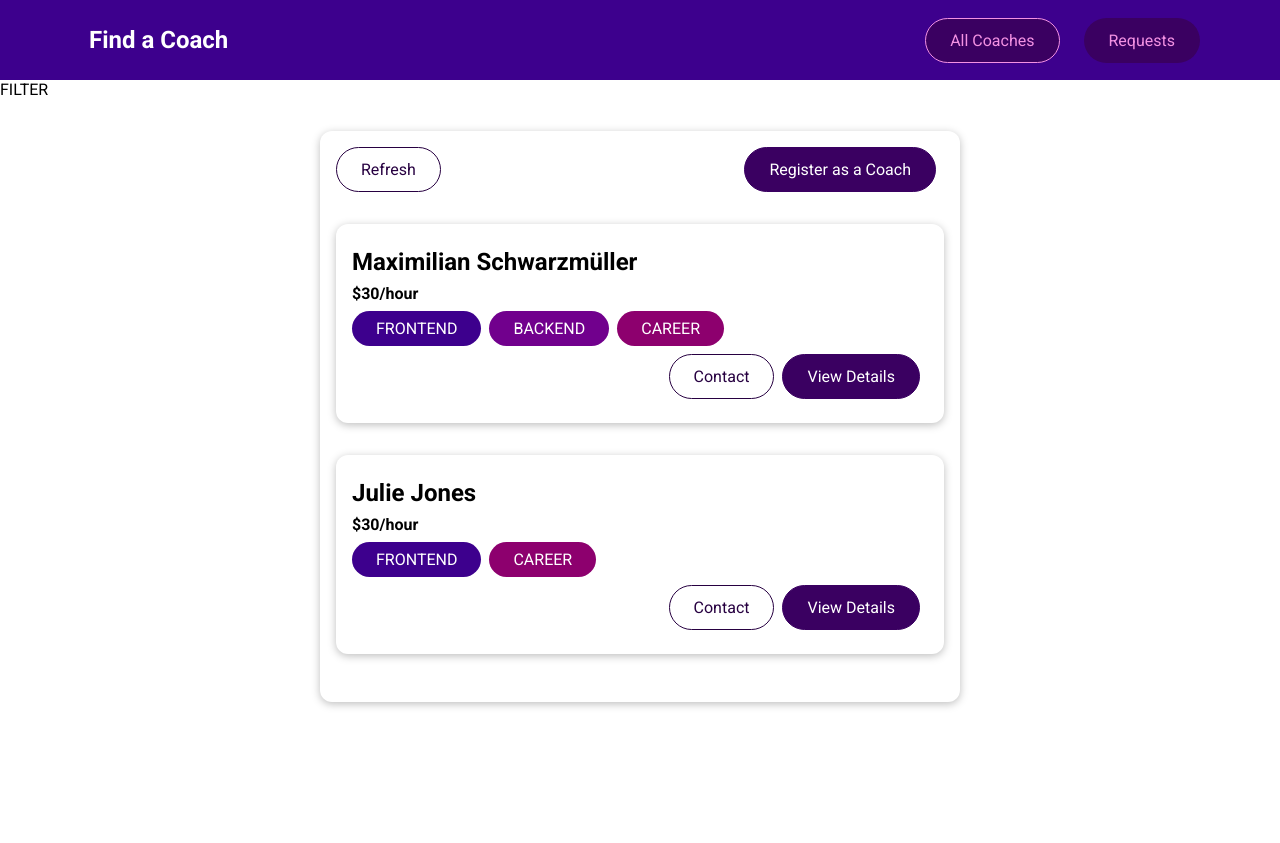
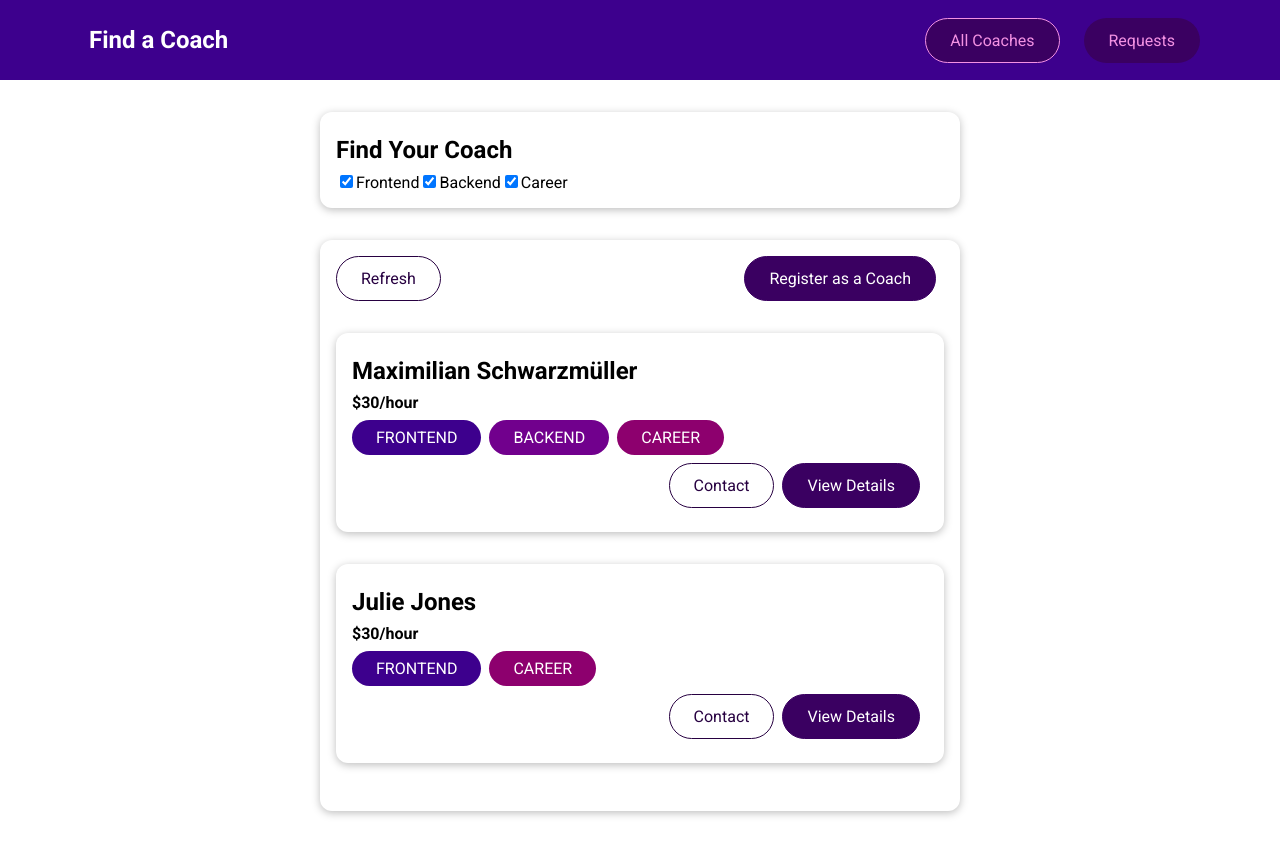
Before and after one commit to Morkachukzy/find-a-coach-web-app, a Vue app: page /coaches in a window 1280 px wide. Before the commit the page ends 800 px from the top, so only its background shows below. Built offline with nearby package versions, Linux system fonts and the light colour scheme.

Commit message:
Added Coaches Filter Component

```diff
--- /dev/null
+++ b/src/components/coaches/CoachFilter.vue
@@ -0,0 +1,64 @@
+<template>
+  <base-card>
+    <h2>Find Your Coach</h2>
+    <span class='filter-options'>
+    <input type='checkbox' id='frontend' checked @change='setFilter'>
+    <label for='backend'>Frontend</label>
+    <input type='checkbox' id='backend' checked @change='setFilter'>
+    <label for='frontend'>Backend</label>
+    <input type='checkbox' id='career' checked @change='setFilter'>
+    <label for='career'>Career</label>
+  </span>
+  </base-card>
+</template>
+
+<script>
+export default {
+  name: 'CoachFilter',
+  data() {
+    return {
+      filters: {
+        frontend: true,
+        backend: true,
+        career: true
+      }
+    };
+  },
+  emits: ['change-filter'],
+  methods: {
+    setFilter(event) {
+      const inputId = event.target.id;
+      const isActive = event.target.checked;
+      const updatedFilters = {
+        ...this.filters,
+        [inputId]: isActive
+      };
+      this.filters = updatedFilters;
+      this.$emit('change-filter', updatedFilters);
+    }
+  }
+};
+</script>
+
+<style scoped>
+h2 {
+  margin: 0.5rem 0;
+}
+
+.filter-option {
+  margin-right: 1rem;
+}
+
+.filter-option label,
+.filter-option input {
+  vertical-align: middle;
+}
+
+.filter-option label {
+  margin-left: 0.25rem;
+}
+
+.filter-option.active label {
+  font-weight: bold;
+}
+</style>
--- a/src/views/coaches/CoachList.vue
+++ b/src/views/coaches/CoachList.vue
@@ -1,6 +1,6 @@
 <template>
   <div>
-    <section>FILTER</section>
+    <coach-filter @change-filter='setFilters'></coach-filter>
     <base-card>
       <div class='controls'>
         <base-button mode='outline'>Refresh</base-button>
@@ -25,13 +25,43 @@
 
 <script>
 import { mapGetters } from 'vuex';
-import CoachItem from '@/components/coaches/CoachItem';
+import CoachItem from '../../components/coaches/CoachItem';
+import CoachFilter from '../../components/coaches/CoachFilter';
+
 
 export default {
   name: 'Coaches',
-  components: { CoachItem },
+  components: { CoachItem, CoachFilter },
   computed: {
-    ...mapGetters('coachesModule', { hasCoaches: 'hasCoaches', filteredCoaches: 'coaches' })
+    filteredCoaches() {
+      const coaches = this.allCoaches;
+      return coaches.filter(coach => {
+        console.log(coach);
+        if (this.activeFilters.frontend && coach.areas.includes('frontend')) {
+          return true;
+        }
+        if (this.activeFilters.backend && coach.areas.includes('backend')) {
+          return true;
+        }
+        return this.activeFilters.career && coach.areas.includes('career');
+
+      });
+    },
+    ...mapGetters('coachesModule', { hasCoaches: 'hasCoaches', allCoaches: 'coaches' })
+  },
+  data() {
+    return {
+      activeFilters: {
+        frontend: true,
+        backend: true,
+        career: true
+      }
+    };
+  },
+  methods: {
+    setFilters(updatedFilters) {
+      this.activeFilters = updatedFilters;
+    }
   }
 };
 </script>
```
